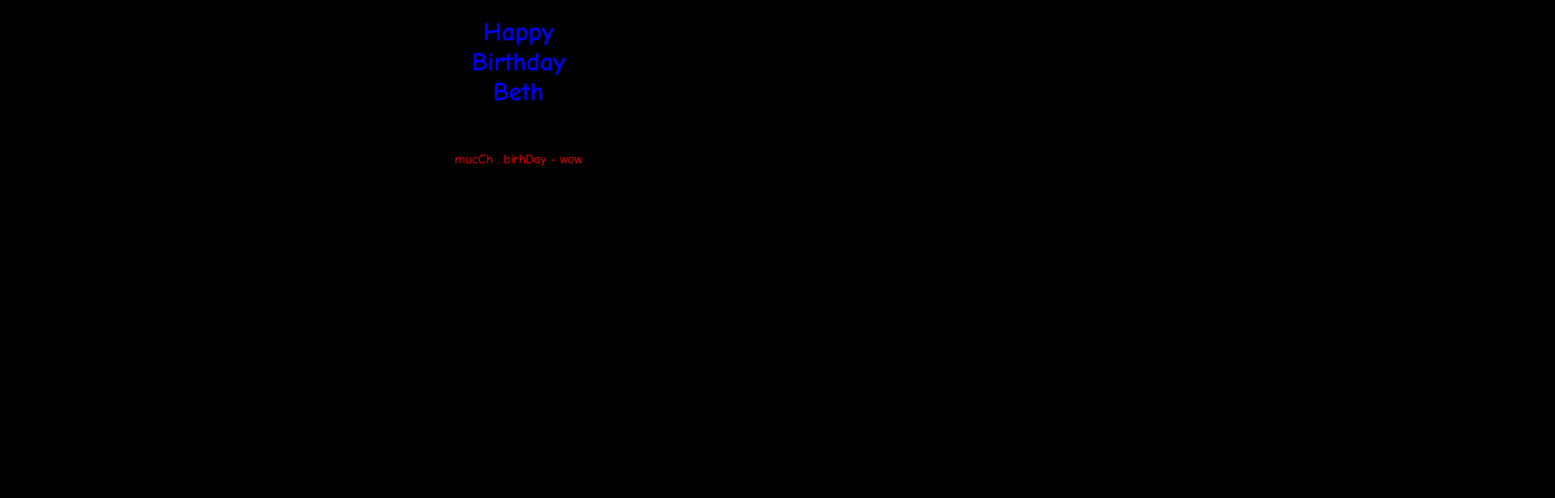
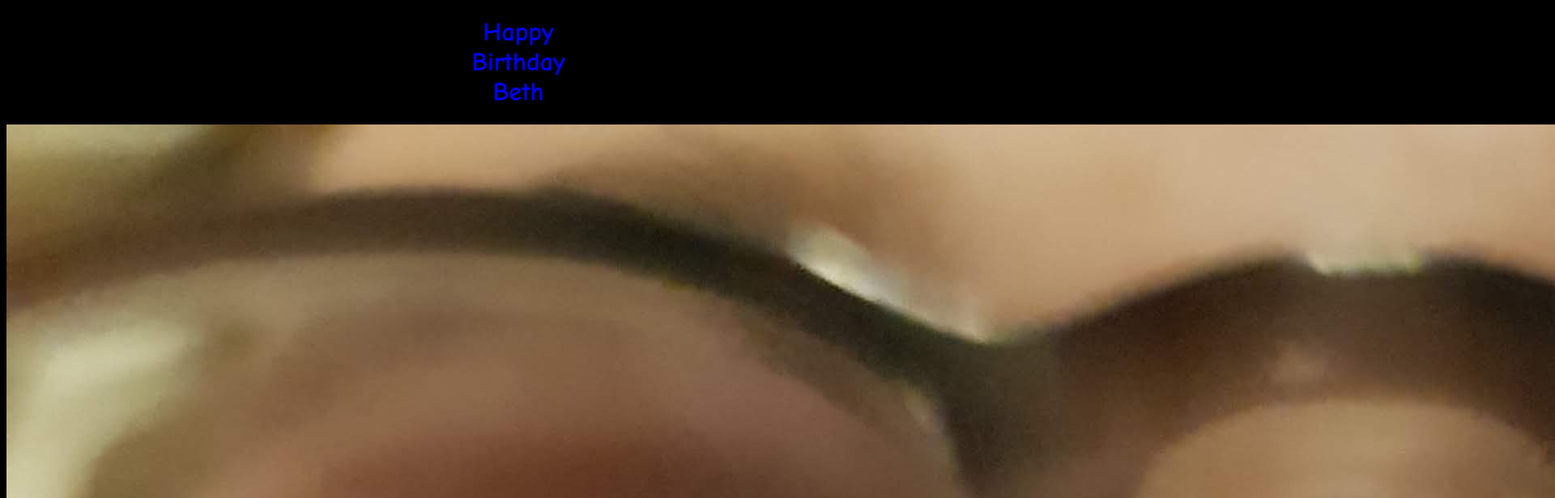
Before and after one commit to onlinesalami/onlinesalami, a plain HTML site: page index.html in a window 1280 px wide. Shown: the top 616 px of the page at 81% size, 1920 px wide, since content can reach past the window. Drawn offline with Linux system fonts and the light colour scheme.

Commit message:
Even more improvments

```diff
--- a/index.html
+++ b/index.html
@@ -11,7 +11,7 @@ p    {color: red;}
 
 <h1>Happy</br>Birthday</br>Beth</h1>
 
-<a>https://github.com/onlinesalami/onlinesalami/blob/ed576dee404570a95e7ebe9f45a131580f7cff24/20191109_182040.jpg</a>
+<img src="https://github.com/onlinesalami/onlinesalami/blob/ed576dee404570a95e7ebe9f45a131580f7cff24/20191109_182040.jpg" alt="LOL Beth">
 
 <p>
 mucCh . birhDay - wow
```
